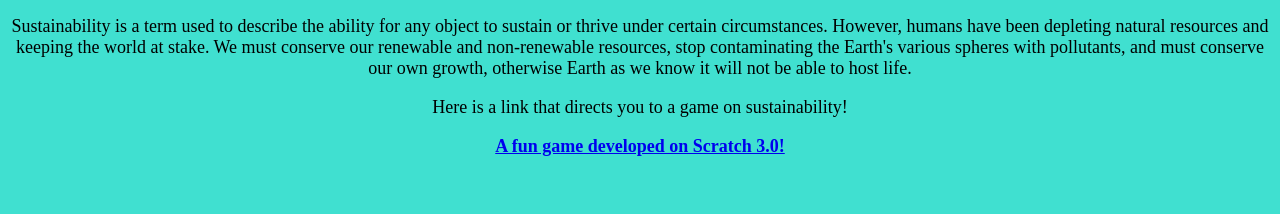
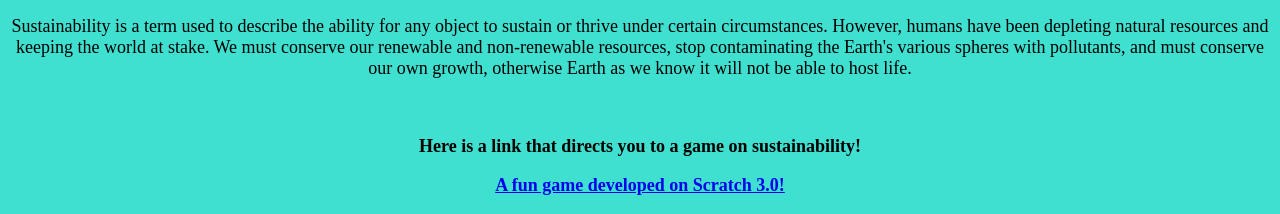
Before and after one commit to Build-the-future10/The-UN-SDG-s, a plain HTML site: page index.html in a window 1280 px wide. Shown: the part 1404-1618 px from the top of the page. Before the commit the page ends 1579 px from the top, so only its background shows below. Drawn offline with Linux system fonts and the light colour scheme.

Commit message:
Update index.html

```diff
--- a/index.html
+++ b/index.html
@@ -31,7 +31,8 @@
    <img src="https://www.newswire.com/files/4d/36/9f131a2cf9439643cb80773b60f5.png"width="940" height="552">
    <p><font size="4">What does sustainability mean?</p></font>
    <p><font size="4">Sustainability is a term used to describe the ability for any object to sustain or thrive under certain circumstances. However, humans have been depleting natural resources and keeping the world at stake. We must conserve our renewable and non-renewable resources, stop contaminating the Earth's various spheres with pollutants, and must conserve our own growth, otherwise Earth as we know it will not be able to host life.</p></font>
-      <p><font size="4">Here is a link that directs you to a game on sustainability!</p><font>
+      <br>
+      <p><b><font size="4">Here is a link that directs you to a game on sustainability!</p></b><font>
       <p><b><a href="https://scratch.mit.edu/projects/510517038/" target="_blank">A fun game developed on Scratch 3.0!</a></p></b>
    </body bgcolor>
   </html>
```
